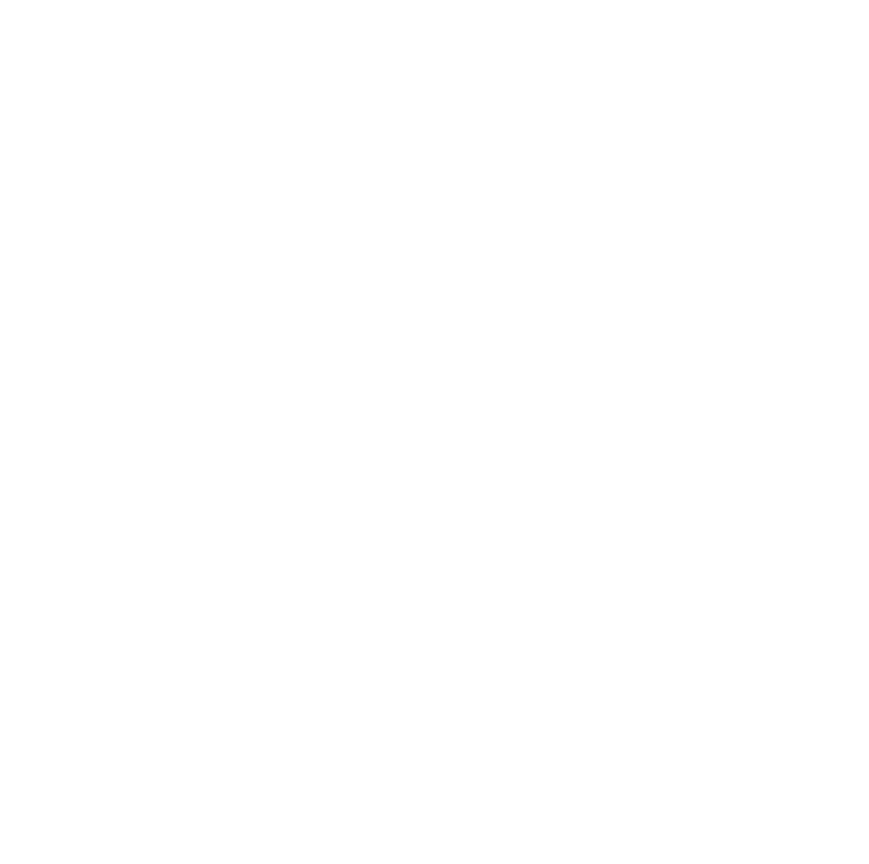
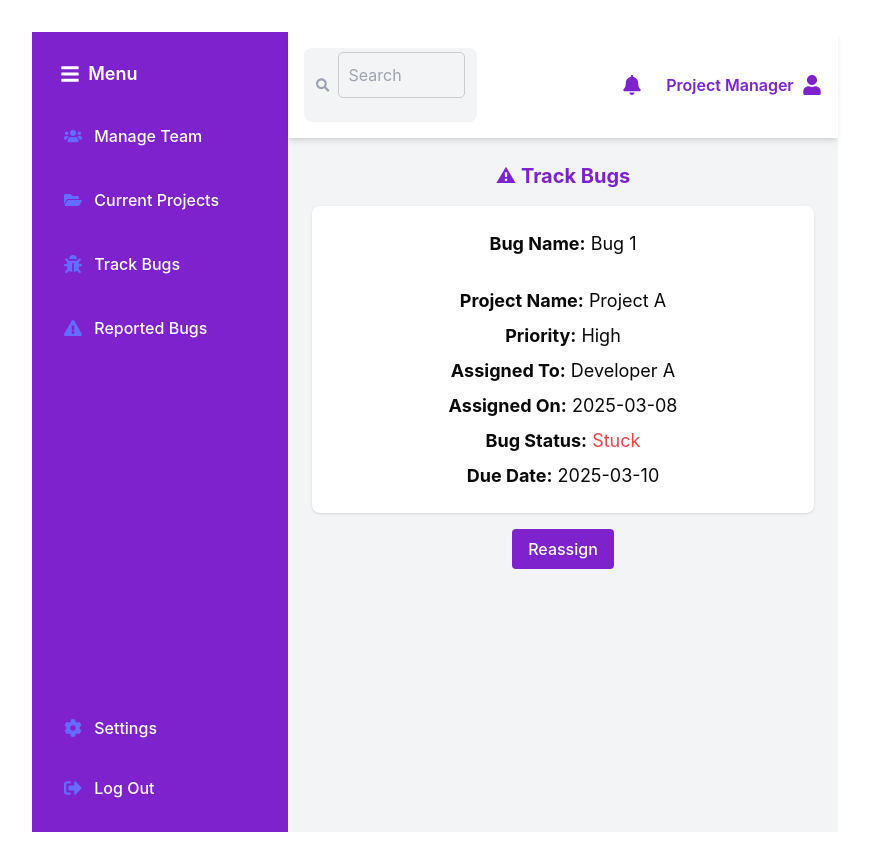
Before and after one commit to dya8/BugTracking, a React (Vite) app in the folder Frontend/: page /track-bugs in a window 1280 px wide. Before the commit this address had no page. Shown: the whole page, without its empty margins (205-1074 px from the left). Before the commit the page ends 800 px from the top, so only its background shows below. Built offline with nearby package versions, Linux system fonts and the light colour scheme.

Commit message:
Manager added

```diff
--- a/Frontend/src/App.jsx
+++ b/Frontend/src/App.jsx
@@ -24,6 +24,7 @@
 import Projects from './Pages/developer/Projects';
 import AssignedBugs from './Pages/developer/Assignedbugs';
 import BugDetails from './Pages/developer/BugDetails';
+import BugDetailsM from './Pages/manager/Bugdetails';
 
 function App() {
 
@@ -52,6 +53,7 @@
       <Route path="/projects" element={<Projects/>} />
       <Route path="/assigned-bugs" element={<AssignedBugs/>} />
       <Route path="/bug-details/:id" element={<BugDetails/>} />
+      <Route path="/track-bugs" element={<BugDetailsM/>} />
 
      </Routes>
        </Router>
--- a/Frontend/src/Pages/ProjectSignin.jsx
+++ b/Frontend/src/Pages/ProjectSignin.jsx
@@ -6,6 +6,7 @@
   const [formData, setFormData] = useState({
     name: "",
     email: "",
+    githubId: "",
   });
 
   const handleChange = (e) => {
@@ -35,6 +36,14 @@
             placeholder="His/Her Email Address"
             className="w-full p-3 rounded-md bg-purple-100 text-purple-700 focus:outline-none"
             value={formData.email}
+            onChange={handleChange}
+          />
+          <input
+            type="text"
+            name="github-id"
+            placeholder="Project Github ID"
+            className="w-full p-3 rounded-md bg-purple-100 text-purple-700 focus:outline-none"
+            value={formData.githubId}
             onChange={handleChange}
           />
          <button
--- /dev/null
+++ b/Frontend/src/Pages/manager/Bugdetails.jsx
@@ -0,0 +1,41 @@
+import React from "react";
+import { Link } from "react-router-dom";
+import Sidebar from "./Sidebar"; // Import Sidebar Component
+import Navbar from "./Navbar"; // Import Navbar Component
+
+const BugDetailsM = () => {
+  return (
+    <div className="flex h-screen">
+      {/* Sidebar */}
+      <Sidebar />
+
+      {/* Main Content Area */}
+      <div className="flex-1 flex flex-col bg-gray-100">
+        {/* Navbar */}
+        <Navbar />
+
+        {/* Bug Details Content */}
+        <div className="p-6">
+          <h2 className="text-xl font-bold text-purple-700">⚠ Track Bugs</h2>
+          <div className="mt-4 space-y-2 bg-white p-6 rounded-lg shadow">
+            <p><strong>Bug Name:</strong> Bug 1</p>
+            <p><strong>Project Name:</strong> Project A</p>
+            <p><strong>Priority:</strong> High</p>
+            <p><strong>Assigned To:</strong> Developer A</p>
+            <p><strong>Assigned On:</strong> 2025-03-08</p>
+            <p><strong>Bug Status:</strong> <span className="text-red-500">Stuck</span></p>
+            <p><strong>Due Date:</strong> 2025-03-10</p>
+          </div>
+
+          <Link to="/reassign-bug">
+            <button className="mt-4 px-4 py-2 bg-purple-700 text-white rounded hover:bg-purple-800">
+              Reassign
+            </button>
+          </Link>
+        </div>
+      </div>
+    </div>
+  );
+};
+
+export default BugDetailsM;
--- /dev/null
+++ b/Frontend/src/Pages/manager/Navbar.jsx
@@ -0,0 +1,26 @@
+import { FaSearch, FaBell, FaUser } from "react-icons/fa";
+
+export default function Navbar() {
+  return (
+    <div className="flex justify-between items-center p-4 bg-white shadow-md">
+      {/* Search Bar */}
+      <div className="flex items-center bg-gray-100 px-3 py-1 rounded-lg w-1/3">
+        <FaSearch className="text-gray-400" />
+        <input
+          type="text"
+          placeholder="Search"
+          className="ml-2 bg-transparent outline-none w-full text-gray-700"
+        />
+      </div>
+
+      {/* Notifications and User Profile */}
+      <div className="flex items-center space-x-6">
+        <FaBell className="text-purple-700 cursor-pointer text-xl" />
+        <div className="flex items-center space-x-2 text-purple-700 cursor-pointer">
+          <span className="font-semibold">Project Manager</span>
+          <FaUser className="text-xl" />
+        </div>
+      </div>
+    </div>
+  );
+}
--- /dev/null
+++ b/Frontend/src/Pages/manager/Sidebar.jsx
@@ -0,0 +1,44 @@
+import React, { useState } from "react";
+import { Link } from "react-router-dom";
+import { FaUsers, FaFolderOpen, FaBug, FaExclamationTriangle, FaCog, FaSignOutAlt, FaBars } from "react-icons/fa";
+
+export default function Sidebar() {
+  const [isOpen, setIsOpen] = useState(true);
+
+  return (
+    <aside className={`bg-purple-700 text-white p-5 h-screen flex flex-col transition-all duration-300 ${isOpen ? "w-64" : "w-20"}`}>
+      {/* Toggle Button */}
+      <button
+        className="mb-4 flex items-center space-x-2 bg-transparent text-white focus:outline-none hover:bg-purple-600 p-2 rounded-lg"
+        onClick={() => setIsOpen(!isOpen)}
+      >
+        <FaBars size={20} className="text-white" />
+        {isOpen && <span className="text-lg font-semibold">Menu</span>}
+      </button>
+
+      {/* Menu Items */}
+      <nav className="space-y-4 flex-1">
+        <SidebarItem to="/manage-team" icon={<FaUsers size={18} />} label="Manage Team" isOpen={isOpen} />
+        <SidebarItem to="/current-projects" icon={<FaFolderOpen size={18} />} label="Current Projects" isOpen={isOpen} />
+        <SidebarItem to="/track-bugs" icon={<FaBug size={18} />} label="Track Bugs" isOpen={isOpen} />
+        <SidebarItem to="/reported-bugs" icon={<FaExclamationTriangle size={18} />} label="Reported Bugs" isOpen={isOpen} />
+      </nav>
+
+      {/* Footer Items */}
+      <div className="space-y-3">
+        <SidebarItem to="/settings" icon={<FaCog size={18} />} label="Settings" isOpen={isOpen} />
+        <SidebarItem to="/logout" icon={<FaSignOutAlt size={18} />} label="Log Out" isOpen={isOpen} />
+      </div>
+    </aside>
+  );
+}
+
+// SidebarItem Component for Reusability
+function SidebarItem({ to, icon, label, isOpen }) {
+  return (
+    <Link to={to} className="flex items-center space-x-3 px-3 py-3 rounded-md hover:bg-purple-600 transition">
+      {icon}
+      {isOpen && <span className="text-white">{label}</span>}
+    </Link>
+  );
+}
```
Also changed, not shown: Frontend/src/Pages/manager/Buglist.jsx (added), 1 other file (tests, documents, lock files or other folders).
